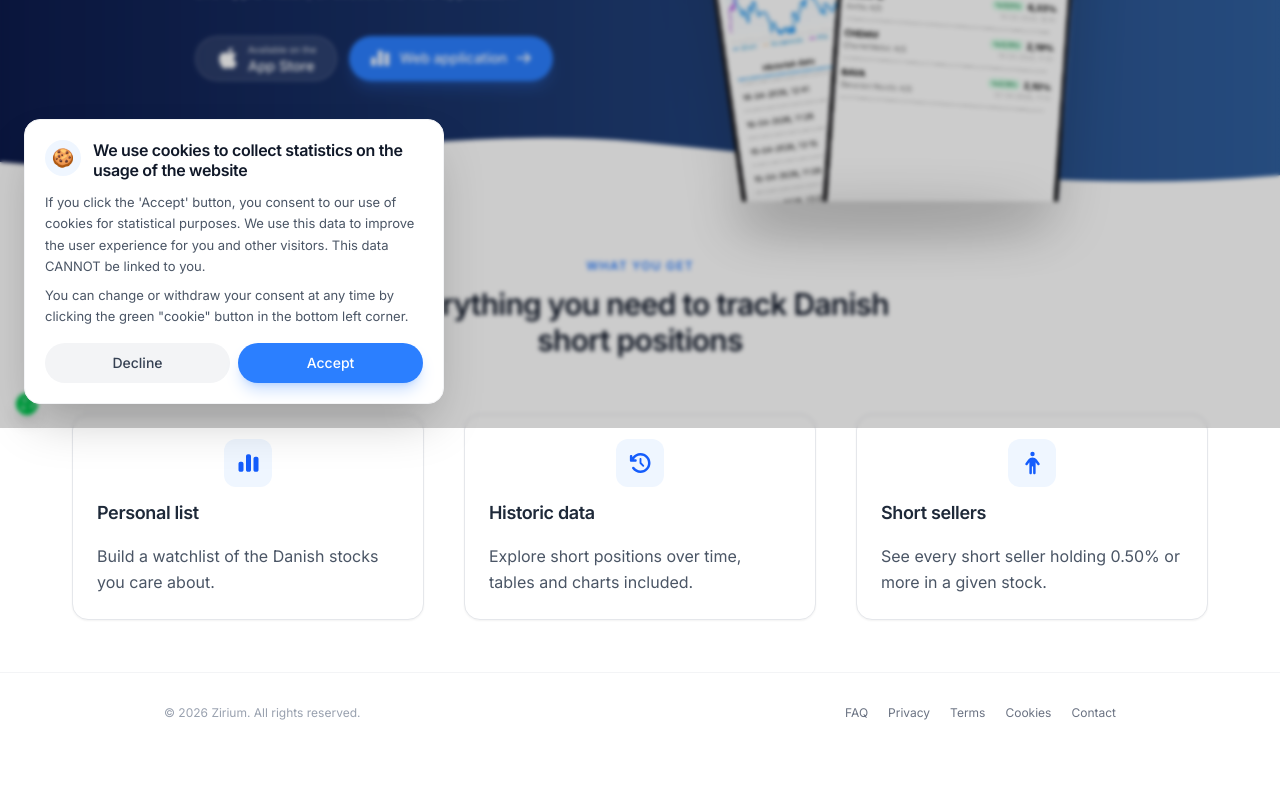
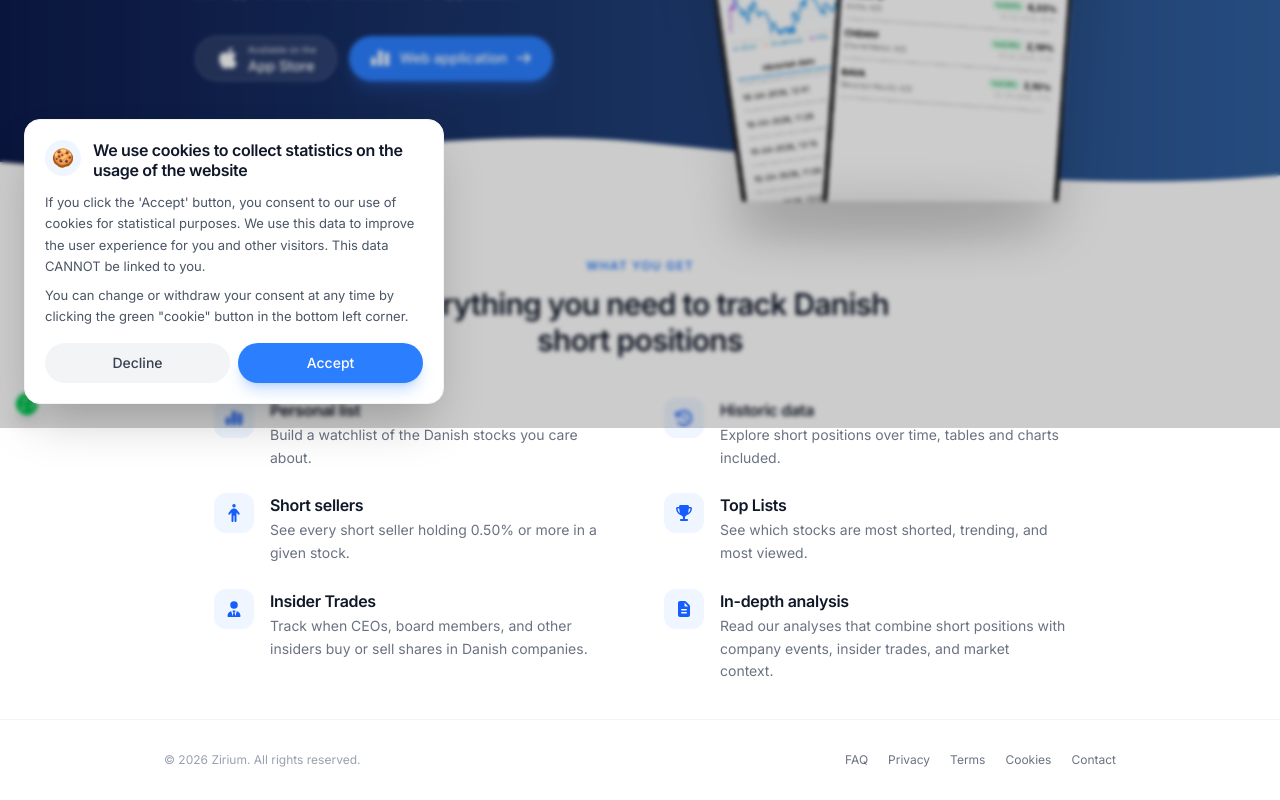
Before and after one commit to araz-code/short_watch_backend, a React (Vite) app in the folder frontend/: page / in a window 1280 px wide. Shown: the part 372-1172 px from the top of the page. Before the commit the page ends 1125 px from the top, so only its background shows below. Built offline with nearby package versions, Linux system fonts and the light colour scheme; no server answers.

Commit message:
improve homepage and also make analysis more SEO friendly

```diff
--- a/frontend/src/locales/da/translation.json
+++ b/frontend/src/locales/da/translation.json
@@ -2,6 +2,14 @@
   "translation": {
     "My list": "Min liste",
     "See all": "Se alle",
+    "Insider Trades": "Insiderhandler",
+    "Track when CEOs, board members, and other insiders buy or sell shares in Danish companies.": "Følg med i hvornår direktører, bestyrelsesmedlemmer og andre insidere køber eller sælger aktier i danske selskaber.",
+    "In-depth analysis": "Dybdegående analyser",
+    "See which stocks are most shorted, trending, and most viewed.": "Se hvilke aktier der er mest shortede, trending og mest sete.",
+    "View all short positions": "Se alle shortpositioner",
+    "Latest insider transactions": "Seneste insiderhandler",
+    "In-depth short selling analyses": "Dybdegående shortanalyser",
+    "Read our analyses that combine short positions with company events, insider trades, and market context.": "Læs vores analyser, der kombinerer shortpositioner med selskabsbegivenheder, insiderhandler og markedskontekst.",
     "In-depth analysis of short positions in Danish stocks.": "Dybdegående analyser af short-positioner i danske aktier.",
     "Symbol": "Symbol",
     "Name": "Navn",
--- a/frontend/src/locales/en/translation.json
+++ b/frontend/src/locales/en/translation.json
@@ -2,6 +2,14 @@
   "translation": {
     "My list": "My list",
     "See all": "See all",
+    "Insider Trades": "Insider Trades",
+    "Track when CEOs, board members, and other insiders buy or sell shares in Danish companies.": "Track when CEOs, board members, and other insiders buy or sell shares in Danish companies.",
+    "In-depth analysis": "In-depth analysis",
+    "See which stocks are most shorted, trending, and most viewed.": "See which stocks are most shorted, trending, and most viewed.",
+    "View all short positions": "View all short positions",
+    "Latest insider transactions": "Latest insider transactions",
+    "In-depth short selling analyses": "In-depth short selling analyses",
+    "Read our analyses that combine short positions with company events, insider trades, and market context.": "Read our analyses that combine short positions with company events, insider trades, and market context.",
     "In-depth analysis of short positions in Danish stocks.": "In-depth analysis of short positions in Danish stocks.",
     "Symbol": "Symbol",
     "Name": "Name",
--- a/frontend/src/routes/GNAnalysisPage.tsx
+++ b/frontend/src/routes/GNAnalysisPage.tsx
@@ -276,7 +276,26 @@ const GNAnalysisPage: React.FC = () => {
   return (
     <PageTemplate>
       <title>Zirium | GN Store Nord (GN) - Shortanalyse</title>
-      <meta name="description" content="Dybdegående analyse af short-positioner i GN Store Nord (GN). Hvem shorter, hvor meget, og hvorfor?" />
+      <meta name="description" content="Dybdegående analyse af short-positioner i GN Store Nord (GN). Shorterne holder fast trods Amplifon-salget." />
+      <meta property="og:title" content="Shortanalyse: Shorterne holder fast trods Amplifon-salget" />
+      <meta property="og:description" content="Dybdegående analyse af short-positioner i GN Store Nord (GN). Shorterne holder fast trods Amplifon-salget." />
+      <meta property="og:type" content="article" />
+      <meta property="og:url" content="https://www.zirium.dk/analyse/gn/2026-05-14" />
+      <meta property="og:site_name" content="Zirium" />
+      <meta name="twitter:card" content="summary" />
+      <meta name="twitter:title" content="Shortanalyse: Shorterne holder fast trods Amplifon-salget" />
+      <meta name="twitter:description" content="Dybdegående analyse af short-positioner i GN Store Nord (GN). Shorterne holder fast trods Amplifon-salget." />
+      <script type="application/ld+json">{JSON.stringify({
+        "@context": "https://schema.org",
+        "@type": "Article",
+        "headline": "Shortanalyse: Shorterne holder fast trods Amplifon-salget",
+        "description": "Dybdegående analyse af short-positioner i GN Store Nord (GN). Shorterne holder fast trods Amplifon-salget.",
+        "author": { "@type": "Person", "name": "Araz Bayat Makoo" },
+        "publisher": { "@type": "Organization", "name": "Zirium", "url": "https://www.zirium.dk" },
+        "datePublished": "2026-05-14",
+        "mainEntityOfPage": "https://www.zirium.dk/analyse/gn/2026-05-14",
+        "inLanguage": "da",
+      })}</script>
 
       <article className="w-full max-w-[900px] mx-auto px-5 sm:px-8 pb-10 sm:pb-16">
         <button
--- a/frontend/src/routes/HomePage.tsx
+++ b/frontend/src/routes/HomePage.tsx
@@ -6,8 +6,10 @@ import {
   faClockRotateLeft,
   faPerson,
   faArrowRight,
+  faUserTie,
+  faFileLines,
+  faTrophy,
 } from "@fortawesome/free-solid-svg-icons";
-import Card from "../components/UI/Card";
 import { useTranslation } from "react-i18next";
 import AppImage from "../components/Homepage/AppImage";
 import { useEffect, useState } from "react";
@@ -35,6 +37,24 @@ const cards = [
     title: "Short sellers",
     content:
       "See every short seller holding 0.50% or more in a given stock.",
+  },
+  {
+    icon: faTrophy,
+    title: "Top Lists",
+    content:
+      "See which stocks are most shorted, trending, and most viewed.",
+  },
+  {
+    icon: faUserTie,
+    title: "Insider Trades",
+    content:
+      "Track when CEOs, board members, and other insiders buy or sell shares in Danish companies.",
+  },
+  {
+    icon: faFileLines,
+    title: "In-depth analysis",
+    content:
+      "Read our analyses that combine short positions with company events, insider trades, and market context.",
   },
 ];
 
@@ -254,15 +274,20 @@ const HomePage: React.FC = () => {
         </section>
       </div>
 
-      <section className="flex flex-wrap gap-2 justify-center mt-8 sm:mt-10 pb-[20px]">
-        {cards.map((item) => (
-          <Card
-            icon={item.icon}
-            title={t(item.title)}
-            content={t(item.content)}
-            key={item.title}
-          />
-        ))}
+      <section className="mt-8 sm:mt-10 pb-[20px] max-w-[900px] mx-auto px-6">
+        <ul className="grid grid-cols-1 sm:grid-cols-2 gap-x-12 gap-y-6">
+          {cards.map((item) => (
+            <li key={item.title} className="flex items-start gap-4">
+              <div className="w-10 h-10 rounded-xl bg-blue-50 dark:bg-blue-900/30 flex items-center justify-center text-blue-600 dark:text-blue-400 shrink-0">
+                <FontAwesomeIcon icon={item.icon} />
+              </div>
+              <div>
+                <h3 className="font-semibold text-gray-900 dark:text-white">{t(item.title)}</h3>
+                <p className="text-sm text-gray-500 dark:text-gray-400 mt-0.5 leading-relaxed">{t(item.content)}</p>
+              </div>
+            </li>
+          ))}
+        </ul>
       </section>
 
       <footer className="border-t border-gray-100 dark:border-gray-800 mt-4">
--- a/frontend/src/routes/ZealAnalysisPage.tsx
+++ b/frontend/src/routes/ZealAnalysisPage.tsx
@@ -317,6 +317,25 @@ const ZealAnalysisPage: React.FC = () => {
     <PageTemplate>
       <title>Zirium | Zealand Pharma (ZEAL) - Shortanalyse</title>
       <meta name="description" content="Dybdegående analyse af short-positioner i Zealand Pharma (ZEAL). Hvem shorter, hvor meget, og hvorfor?" />
+      <meta property="og:title" content="Shortanalyse: Hvem vædder imod Zealand Pharma?" />
+      <meta property="og:description" content="Dybdegående analyse af short-positioner i Zealand Pharma (ZEAL). Hvem shorter, hvor meget, og hvorfor?" />
+      <meta property="og:type" content="article" />
+      <meta property="og:url" content="https://www.zirium.dk/analyse/zeal/2026-05-13" />
+      <meta property="og:site_name" content="Zirium" />
+      <meta name="twitter:card" content="summary" />
+      <meta name="twitter:title" content="Shortanalyse: Hvem vædder imod Zealand Pharma?" />
+      <meta name="twitter:description" content="Dybdegående analyse af short-positioner i Zealand Pharma (ZEAL). Hvem shorter, hvor meget, og hvorfor?" />
+      <script type="application/ld+json">{JSON.stringify({
+        "@context": "https://schema.org",
+        "@type": "Article",
+        "headline": "Shortanalyse: Hvem vædder imod Zealand Pharma?",
+        "description": "Dybdegående analyse af short-positioner i Zealand Pharma (ZEAL). Hvem shorter, hvor meget, og hvorfor?",
+        "author": { "@type": "Person", "name": "Araz Bayat Makoo" },
+        "publisher": { "@type": "Organization", "name": "Zirium", "url": "https://www.zirium.dk" },
+        "datePublished": "2026-05-13",
+        "mainEntityOfPage": "https://www.zirium.dk/analyse/zeal/2026-05-13",
+        "inLanguage": "da",
+      })}</script>
 
       <article className="w-full max-w-[900px] mx-auto px-5 sm:px-8 pb-10 sm:pb-16">
         <button
--- a/frontend/src/routes/ZealCostAnalysisPage.tsx
+++ b/frontend/src/routes/ZealCostAnalysisPage.tsx
@@ -133,7 +133,26 @@ const ZealCostAnalysisPage: React.FC = () => {
   return (
     <PageTemplate>
       <title>Zirium | Zealand Pharma (ZEAL) - Gennemsnitlig shortpris</title>
-      <meta name="description" content="Analyse af den gennemsnitlige indgangspris for short-positioner i Zealand Pharma (ZEAL). Forskellige beregningsmetoder sammenlignet." />
+      <meta name="description" content="Til hvilken kurs har de shortet Zealand Pharma? Fire beregningsmetoder sammenlignet." />
+      <meta property="og:title" content="Til hvilken kurs har de shortet Zealand Pharma?" />
+      <meta property="og:description" content="Fire beregningsmetoder sammenlignet. Estimeret indgangspris per short-sælger og analyse af hvem der tjener penge." />
+      <meta property="og:type" content="article" />
+      <meta property="og:url" content="https://www.zirium.dk/analyse/zeal/gennemsnitspris/2026-05-14" />
+      <meta property="og:site_name" content="Zirium" />
+      <meta name="twitter:card" content="summary" />
+      <meta name="twitter:title" content="Til hvilken kurs har de shortet Zealand Pharma?" />
+      <meta name="twitter:description" content="Fire beregningsmetoder sammenlignet. Estimeret indgangspris per short-sælger og analyse af hvem der tjener penge." />
+      <script type="application/ld+json">{JSON.stringify({
+        "@context": "https://schema.org",
+        "@type": "Article",
+        "headline": "Til hvilken kurs har de shortet Zealand Pharma?",
+        "description": "Fire beregningsmetoder sammenlignet. Estimeret indgangspris per short-sælger og analyse af hvem der tjener penge.",
+        "author": { "@type": "Person", "name": "Araz Bayat Makoo" },
+        "publisher": { "@type": "Organization", "name": "Zirium", "url": "https://www.zirium.dk" },
+        "datePublished": "2026-05-15",
+        "mainEntityOfPage": "https://www.zirium.dk/analyse/zeal/gennemsnitspris/2026-05-14",
+        "inLanguage": "da",
+      })}</script>
 
       <article className="w-full max-w-[900px] mx-auto px-5 sm:px-8 pb-10 sm:pb-16">
         <button
```
Also changed, not shown: 1 other file (tests, documents, lock files or other folders).
